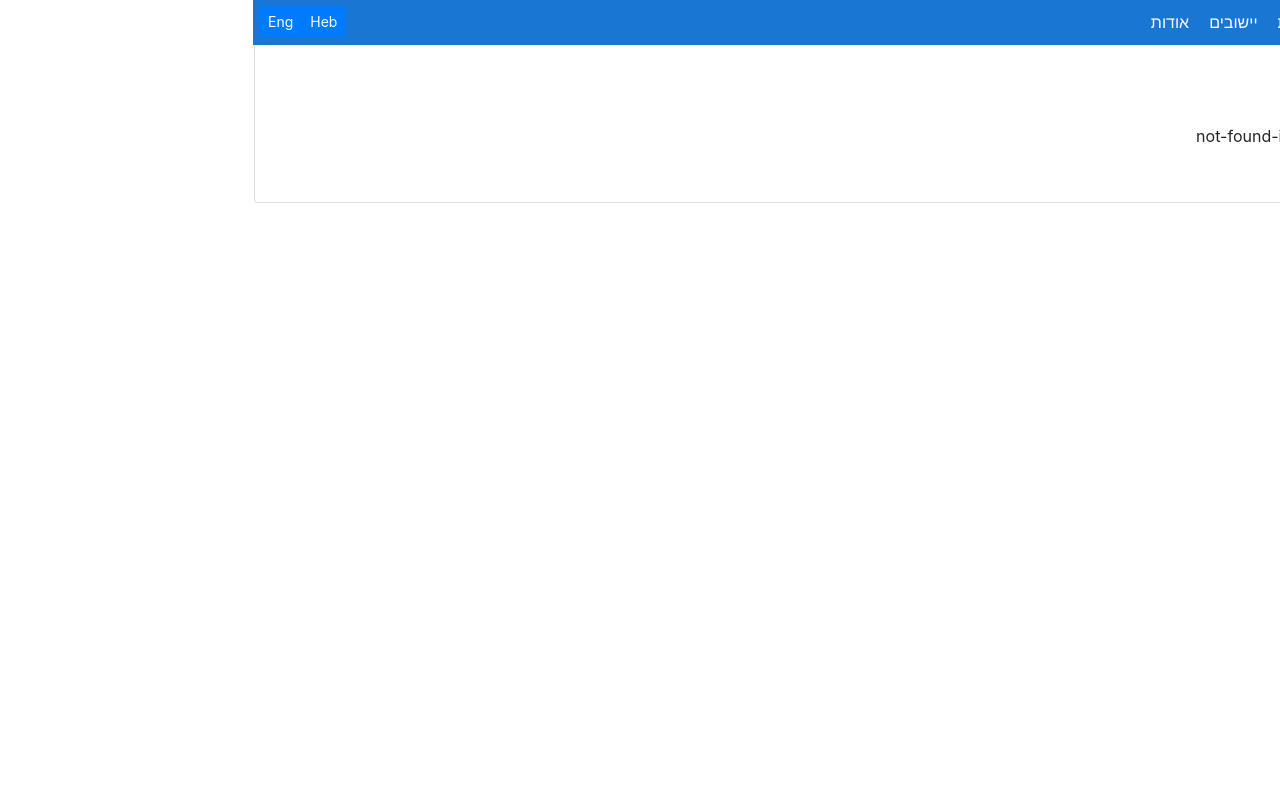
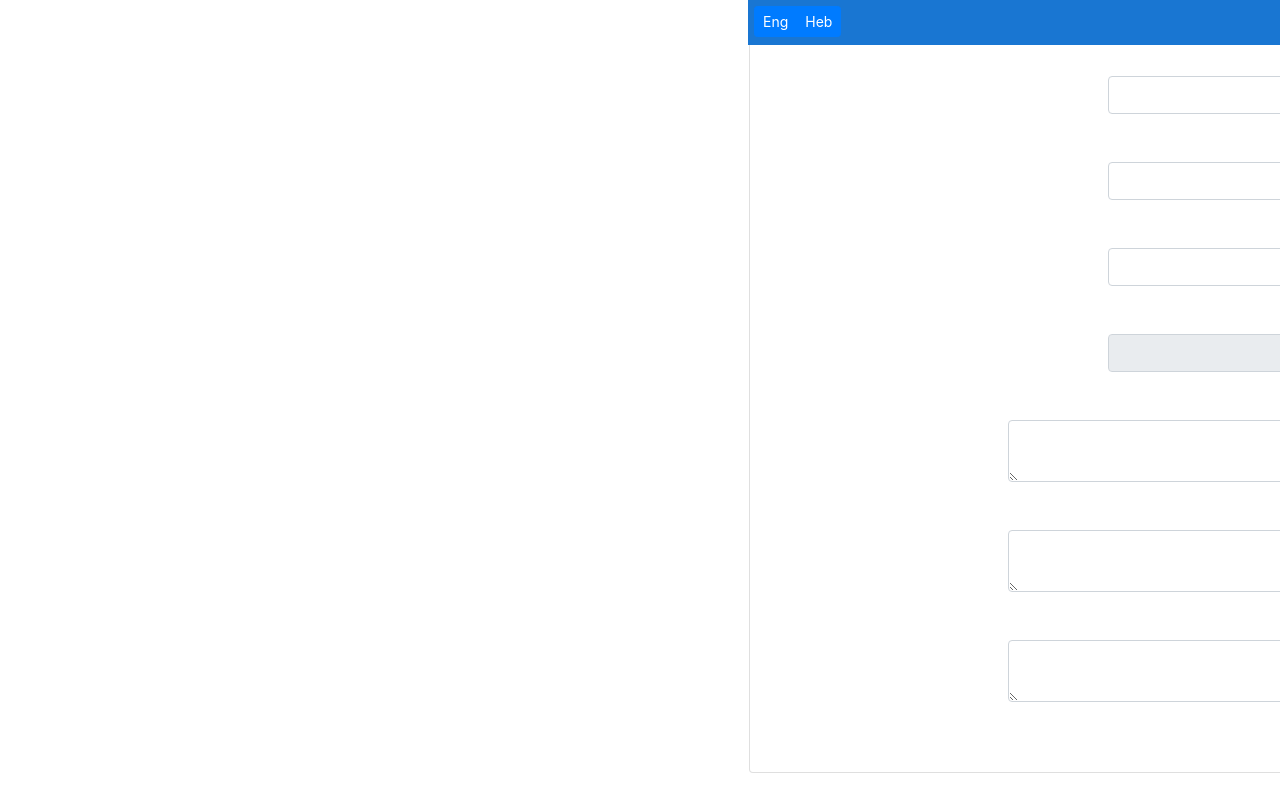
Before and after one commit to data-for-change/safety-data-client, a React (Create React App) app: page /update-img in a window 1280 px wide. Built offline with nearby package versions, Linux system fonts and the light colour scheme; no server answers.

Commit message:
add image file controls

```diff
--- a/src/components/pages/UpdateImagePage.tsx
+++ b/src/components/pages/UpdateImagePage.tsx
@@ -5,6 +5,7 @@ import ImageGallery from 'react-image-gallery';
 import 'react-image-gallery/styles/css/image-gallery.css';
 // import Button from 'react-bootstrap/Button';
 import Form from 'react-bootstrap/Form';
+import Row from 'react-bootstrap/Row';
 import Col from 'react-bootstrap/Col';
 import { useStore } from '../../stores/storeConfig';
 
@@ -13,6 +14,12 @@ interface IProps { }
 const UpdateImagePage: React.FC<IProps> = observer(() => {
   const styleSelect = {
     width: '150px',
+  };
+  const styleInput = {
+    width: '350px',
+  };
+  const styleText = {
+    width: '450px',
   };
   const styleDiv = {
     margin: '20px',
@@ -31,18 +38,21 @@ const UpdateImagePage: React.FC<IProps> = observer(() => {
   useEffect(() => {
     getImagesByTag(tag);
   }, [getImagesByTag, tag]);
-  const arrayImagesProps = toJS(imageStore.imageList);
-  const images = arrayImagesProps.map((x: any) => ({
+  const arrayImages = toJS(imageStore.imageList);
+  const images = arrayImages.map((x: any) => ({
+    original: x.filename,
     thumbnail: x.filename,
     originalTitle: x.titlehe,
     description: x.texthe,
   }));
+  let selectedImage = null;
+  if (arrayImages.length > 0) selectedImage = arrayImages[0];
   const isGotImages = (images.length > 0);
   return (
     <div style={styleDiv}>
       <div>
         <Form>
-          <Form.Group as={Col} controlId="exampleForm.ControlSelectStartYear">
+          <Form.Group as={Col} controlId="exampleForm.SelectTag">
             <Form.Label>
               tags
             </Form.Label>
@@ -63,6 +73,83 @@ const UpdateImagePage: React.FC<IProps> = observer(() => {
         {isGotImages && <ImageGallery items={images} isRTL={isRTL} />}
         {!isGotImages && `${'not-found-images'}`}
       </div>
+      <div>
+        <Form>
+          <Row>
+            <Col>
+              <Form.Group as={Col} controlId="exampleForm.ControlTitleHe">
+                <Form.Label>
+                  he title
+                </Form.Label>
+                <Form.Control
+                  style={styleInput}
+                  value={(selectedImage !== null) ? selectedImage.titlehe : ''}
+                />
+              </Form.Group>
+              <Form.Group as={Col} controlId="exampleForm.ControlTitleEn">
+                <Form.Label>
+                  en title
+                </Form.Label>
+                <Form.Control
+                  style={styleInput}
+                  value={(selectedImage !== null) ? selectedImage.titleen : ''}
+                />
+              </Form.Group>
+              <Form.Group as={Col} controlId="exampleForm.ControlTitleAr">
+                <Form.Label>
+                  ar title
+                </Form.Label>
+                <Form.Control
+                  style={styleInput}
+                  value={(selectedImage !== null) ? selectedImage.titlear : ''}
+                />
+              </Form.Group>
+              <Form.Group as={Col} controlId="exampleForm.ControlFileName">
+                <Form.Label>
+                  file name
+                </Form.Label>
+                <Form.Control
+                  disabled
+                  style={styleInput}
+                  value={(selectedImage !== null) ? selectedImage.filename : ''}
+                />
+              </Form.Group>
+            </Col>
+            <Col>
+              <Form.Group as={Col} controlId="exampleForm.ControlTextHe">
+                <Form.Label>
+                  he text
+                </Form.Label>
+                <Form.Control
+                  as="textarea"
+                  style={styleText}
+                  value={(selectedImage !== null) ? selectedImage.texthe : ''}
+                />
+              </Form.Group>
+              <Form.Group as={Col} controlId="exampleForm.ControlTextEn">
+                <Form.Label>
+                  en text
+                </Form.Label>
+                <Form.Control
+                  as="textarea"
+                  style={styleText}
+                  value={(selectedImage !== null) ? selectedImage.texten : ''}
+                />
+              </Form.Group>
+              <Form.Group as={Col} controlId="exampleForm.ControlTextAr">
+                <Form.Label>
+                  ar text
+                </Form.Label>
+                <Form.Control
+                  as="textarea"
+                  style={styleText}
+                  value={(selectedImage !== null) ? selectedImage.textear : ''}
+                />
+              </Form.Group>
+            </Col>
+          </Row>
+        </Form>
+      </div>
     </div>
   );
 });
```
